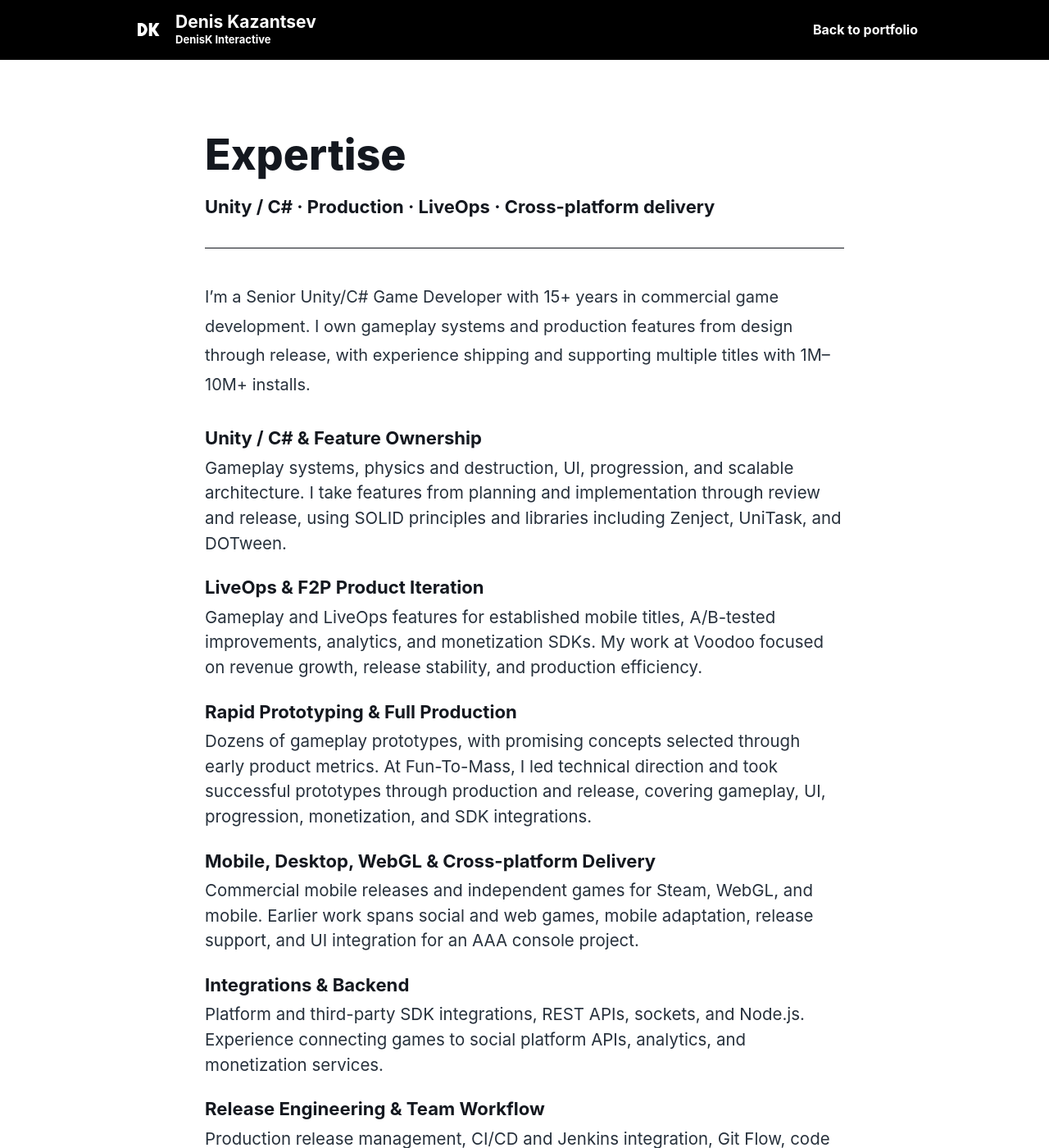
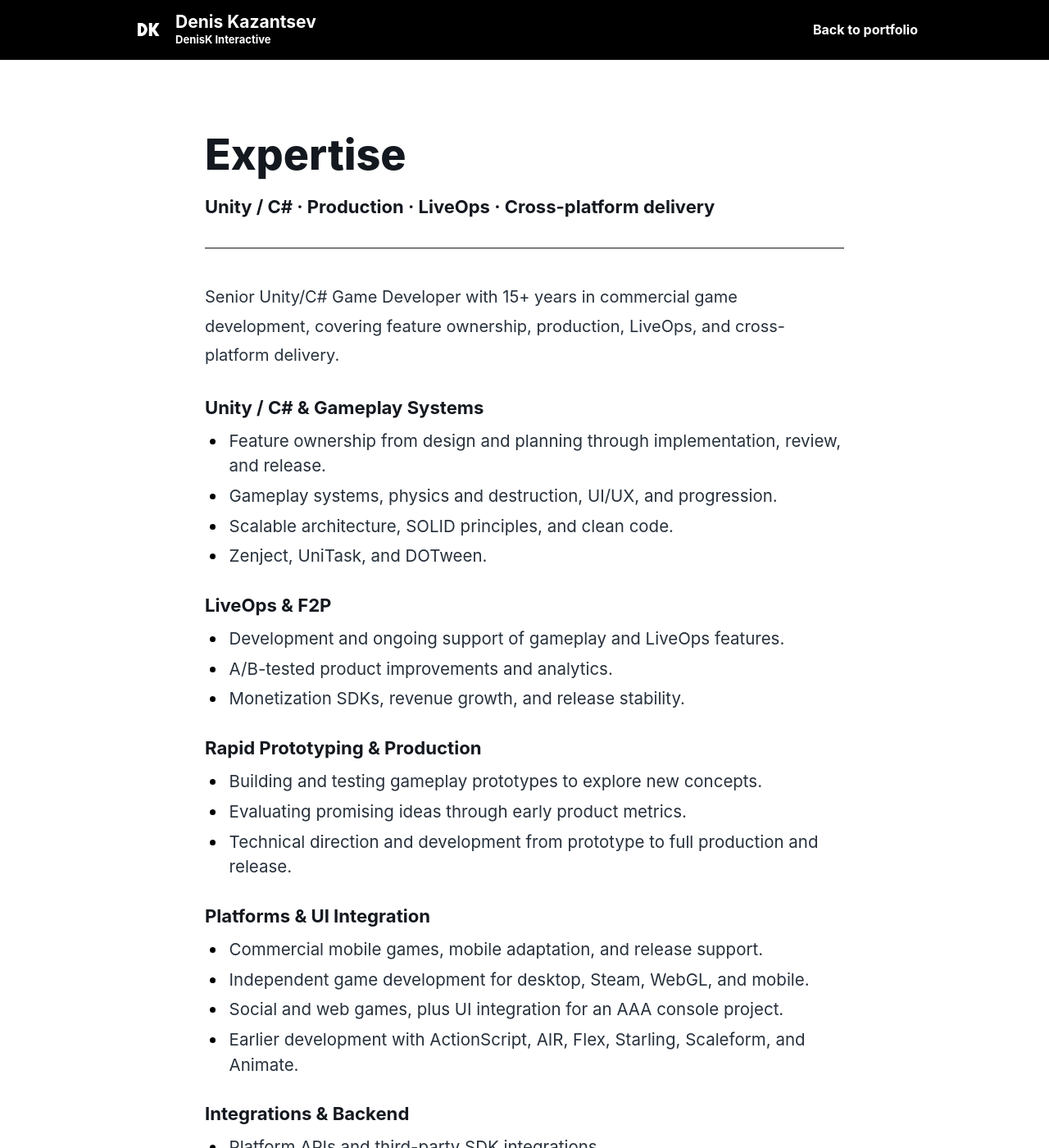
Before and after one commit to JokerDen/denisk, a Jekyll site: the page built from expertise.md, in a window 1280 px wide and 1400 px high. Shown: the whole window at 82% size. Built offline with Jekyll 4.4.1, drawn with Linux system fonts in a browser that asks for light colours; some of the changed text lies outside the part shown.

Commit message:
update expertise

```diff
--- a/assets/css/site.css
+++ b/assets/css/site.css
@@ -403,26 +403,31 @@ li::marker {
 
 .expertise-list {
   display: grid;
-  gap: 22px;
-  padding-left: 0;
-  list-style: none;
+  gap: 30px;
   font-size: clamp(18px, 1.6vw, 22px);
   line-height: 1.5;
 }
 
+.expertise-list h2 {
+  margin-bottom: 10px;
+  font-size: 1.08em;
+  line-height: 1.35;
+}
+
+.expertise-list ul {
+  padding-left: 1.25em;
+  list-style: disc;
+  font-size: inherit;
+  line-height: inherit;
+}
+
 .expertise-list li {
   margin: 0;
-  padding-left: 0;
-}
-
-.expertise-list strong,
-.expertise-list span {
-  display: block;
-}
-
-.expertise-list strong {
-  margin-bottom: 4px;
-  font-size: 1.08em;
+  padding-left: 4px;
+}
+
+.expertise-list li + li {
+  margin-top: 6px;
 }
 
 .portfolio {
--- a/expertise.md
+++ b/expertise.md
@@ -14,38 +14,67 @@ article: true
     </header>
 
     <div class="case-study-body">
-      <p>I’m a Senior Unity/C# Game Developer with 15+ years in commercial game development. I own gameplay systems and production features from design through release, with experience shipping and supporting multiple titles with 1M–10M+ installs.</p>
+      <p>Senior Unity/C# Game Developer with 15+ years in commercial game development, covering feature ownership, production, LiveOps, and cross-platform delivery.</p>
     </div>
 
-    <ul class="expertise-list">
-      <li>
-        <strong>Unity / C# &amp; Feature Ownership</strong>
-        <span>Gameplay systems, physics and destruction, UI, progression, and scalable architecture. I take features from planning and implementation through review and release, using SOLID principles and libraries including Zenject, UniTask, and DOTween.</span>
-      </li>
-      <li>
-        <strong>LiveOps &amp; F2P Product Iteration</strong>
-        <span>Gameplay and LiveOps features for established mobile titles, A/B-tested improvements, analytics, and monetization SDKs. My work at Voodoo focused on revenue growth, release stability, and production efficiency.</span>
-      </li>
-      <li>
-        <strong>Rapid Prototyping &amp; Full Production</strong>
-        <span>Dozens of gameplay prototypes, with promising concepts selected through early product metrics. At Fun-To-Mass, I led technical direction and took successful prototypes through production and release, covering gameplay, UI, progression, monetization, and SDK integrations.</span>
-      </li>
-      <li>
-        <strong>Mobile, Desktop, WebGL &amp; Cross-platform Delivery</strong>
-        <span>Commercial mobile releases and independent games for Steam, WebGL, and mobile. Earlier work spans social and web games, mobile adaptation, release support, and UI integration for an AAA console project.</span>
-      </li>
-      <li>
-        <strong>Integrations &amp; Backend</strong>
-        <span>Platform and third-party SDK integrations, REST APIs, sockets, and Node.js. Experience connecting games to social platform APIs, analytics, and monetization services.</span>
-      </li>
-      <li>
-        <strong>Release Engineering &amp; Team Workflow</strong>
-        <span>Production release management, CI/CD and Jenkins integration, Git Flow, code reviews, and team coordination. I help teams maintain reliable releases while continuing to deliver product improvements.</span>
-      </li>
-      <li>
-        <strong>AI Tooling &amp; Assisted Development</strong>
-        <span>Codex, Claude, and GitHub Copilot as part of my engineering workflow, supporting development productivity and broader technical coverage.</span>
-      </li>
-    </ul>
+    <div class="expertise-list">
+      <div>
+        <h2>Unity / C# &amp; Gameplay Systems</h2>
+        <ul>
+          <li>Feature ownership from design and planning through implementation, review, and release.</li>
+          <li>Gameplay systems, physics and destruction, UI/UX, and progression.</li>
+          <li>Scalable architecture, SOLID principles, and clean code.</li>
+          <li>Zenject, UniTask, and DOTween.</li>
+        </ul>
+      </div>
+      <div>
+        <h2>LiveOps &amp; F2P</h2>
+        <ul>
+          <li>Development and ongoing support of gameplay and LiveOps features.</li>
+          <li>A/B-tested product improvements and analytics.</li>
+          <li>Monetization SDKs, revenue growth, and release stability.</li>
+        </ul>
+      </div>
+      <div>
+        <h2>Rapid Prototyping &amp; Production</h2>
+        <ul>
+          <li>Building and testing gameplay prototypes to explore new concepts.</li>
+          <li>Evaluating promising ideas through early product metrics.</li>
+          <li>Technical direction and development from prototype to full production and release.</li>
+        </ul>
+      </div>
+      <div>
+        <h2>Platforms &amp; UI Integration</h2>
+        <ul>
+          <li>Commercial mobile games, mobile adaptation, and release support.</li>
+          <li>Independent game development for desktop, Steam, WebGL, and mobile.</li>
+          <li>Social and web games, plus UI integration for an AAA console project.</li>
+          <li>Earlier development with ActionScript, AIR, Flex, Starling, Scaleform, and Animate.</li>
+        </ul>
+      </div>
+      <div>
+        <h2>Integrations &amp; Backend</h2>
+        <ul>
+          <li>Platform APIs and third-party SDK integrations.</li>
+          <li>REST APIs, sockets, and Node.js.</li>
+          <li>Connecting games to social platforms, analytics, and monetization services.</li>
+        </ul>
+      </div>
+      <div>
+        <h2>Release Engineering &amp; Team Workflow</h2>
+        <ul>
+          <li>Production release management and ongoing release support.</li>
+          <li>CI/CD workflows and Jenkins integration.</li>
+          <li>Git Flow, code reviews, and team coordination.</li>
+        </ul>
+      </div>
+      <div>
+        <h2>AI-assisted Development</h2>
+        <ul>
+          <li>Codex, Claude, and GitHub Copilot in the engineering workflow.</li>
+          <li>AI-assisted workflows to improve development productivity and extend technical coverage.</li>
+        </ul>
+      </div>
+    </div>
   </div>
 </article>
```
